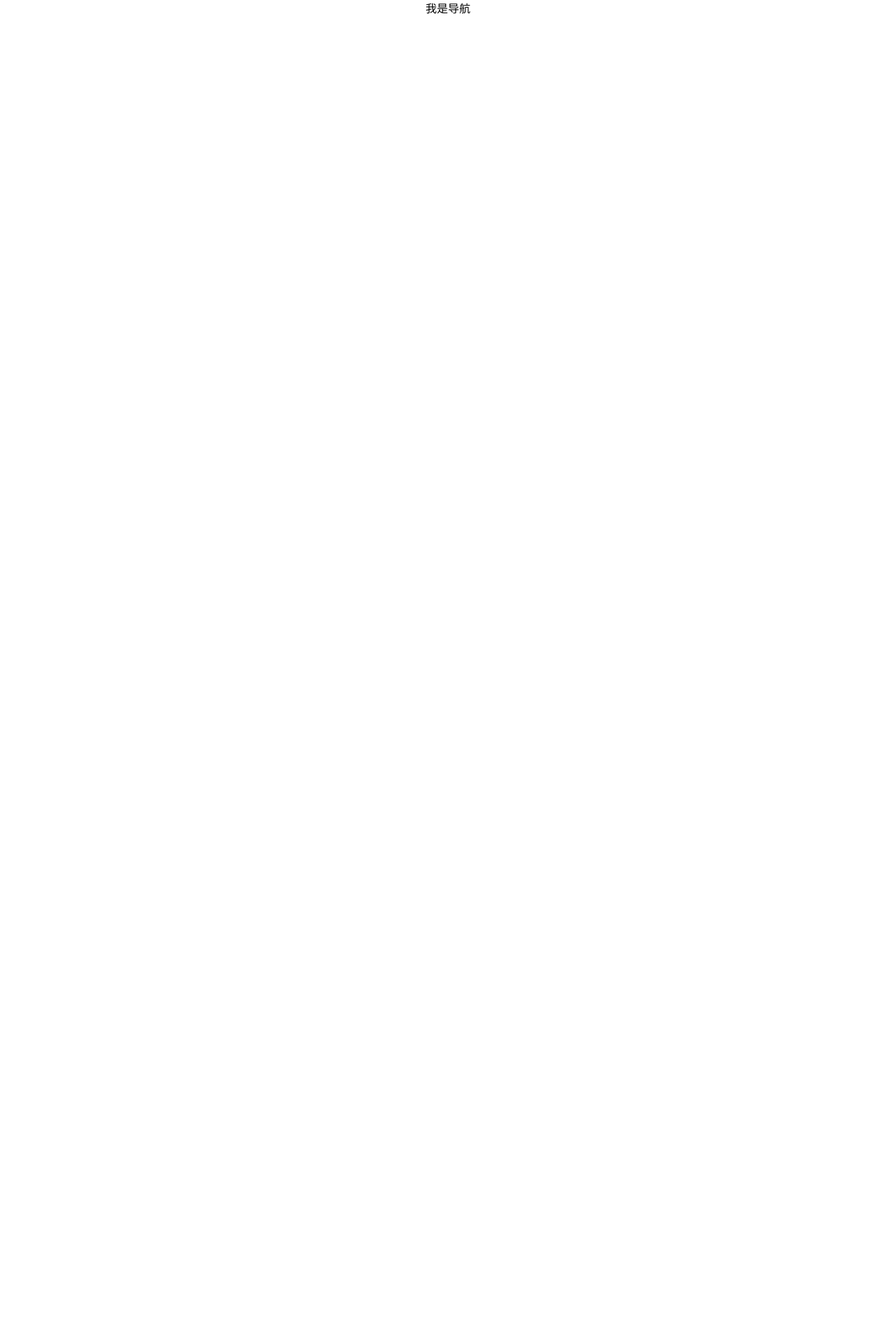
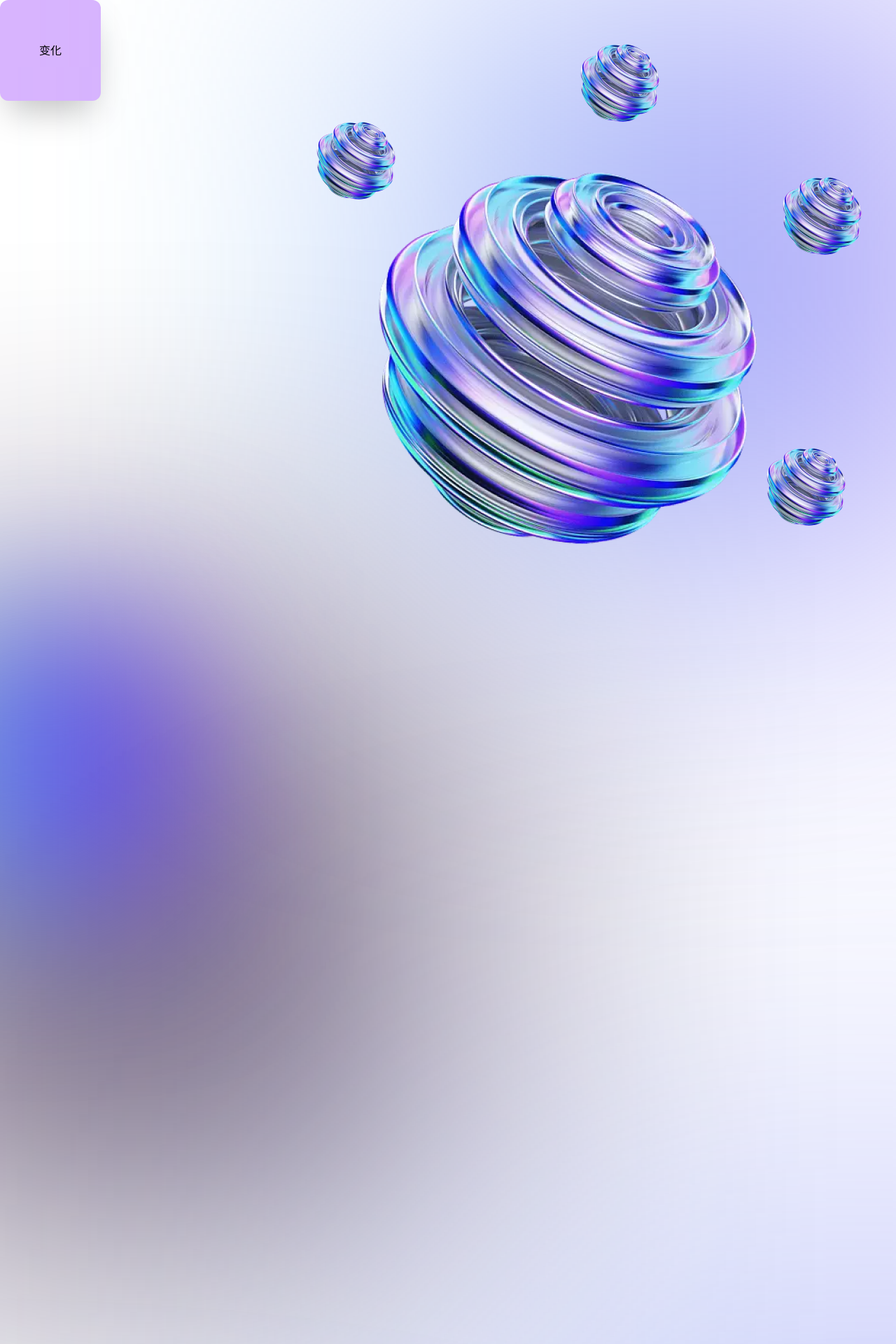
Before and after one commit to Kori000/000cxxxx, a Vue app: page / in a window 1280 px wide. Shown: the top 1920 px of the page at 70% size. Built offline with nearby package versions, Linux system fonts and the light colour scheme.

Commit message:
背景完成

```diff
--- a/index.html
+++ b/index.html
@@ -2,7 +2,7 @@
  * @Author: Kori
  * @Date: 2022-10-28 16:57:35
  * @LastEditors: Kori
- * @LastEditTime: 2022-10-28 18:23:42
+ * @LastEditTime: 2022-10-29 18:48:21
  * @FilePath: /portalverse_offcial/index.html
  * @Description:
  *
--- a/src/App.vue
+++ b/src/App.vue
@@ -2,13 +2,13 @@
  * @Author: Kori
  * @Date: 2022-10-28 16:57:35
  * @LastEditors: Kori
- * @LastEditTime: 2022-10-29 11:19:29
+ * @LastEditTime: 2022-10-29 20:11:59
  * @FilePath: /portalverse_offcial/src/App.vue
  * @Description:
  *
 -->
 <script setup>
-import MainPage from '@/view/MainPage.vue'
+import MainPage from '@/view/HomeScreen/MainPage.vue'
 </script>
 
 <template>
--- /dev/null
+++ b/src/components/BackGround.vue
@@ -0,0 +1,98 @@
+<!--
+ * @Author: Kori
+ * @Date: 2022-10-29 12:19:38
+ * @LastEditors: Kori
+ * @LastEditTime: 2022-10-29 21:19:52
+ * @FilePath: /portalverse_offcial/src/components/BackGround.vue
+ * @Description:
+ *
+-->
+<template>
+  <div class="max-w-[1440px] relative ml-auto mr-auto" :style="{ backgroundColor: bool ? bgColor1 : bgColor2 }">
+    <button class="w-36 h-36 bg-purple-300 rounded-xl shadow-2xl" @click="toggle">变化</button>
+    <!-- 球体 -->
+    <div class="absolute top-[197px] right-[171px] z-10">
+      <img src="@/assets/main-sphere.png">
+      <img class="absolute -top-[33px] -left-[52px]" src="@/assets/small-spheres.png">
+      <img class="absolute -top-[144px] left-[325px]" src="@/assets/small-spheres.png">
+      <img class="absolute top-[46px] -right-[128px]" src="@/assets/small-spheres.png">
+      <img class="absolute bottom-[53px] -right-[105px]" src="@/assets/small-spheres.png">
+    </div>
+    <!-- 椭圆渐变块 -->
+    <div class="absolute top-[7336px] left-[380px]
+      w-[751px] h-[789px]
+      gradient-ellipse
+       blur-[400px]">
+    </div>
+    <div class="absolute top-[89px] -right-[18.5px]
+      w-[613px] h-[613px]
+      gradient-ellipse
+      blur-[250px]">
+    </div>
+    <div class="absolute top-[4426px] -right-[120px]
+      w-[366px] h-[385px]
+      gradient-ellipse
+      blur-[125px]">
+    </div>
+    <div class="absolute top-[4975px] -left-[192px]
+    w-[366px] h-[385px]
+    gradient-ellipse
+      blur-[125px] ">
+    </div>
+    <div class="absolute top-[5543px] -right-[277px]
+    w-[366px] h-[385px]
+    gradient-ellipse
+      blur-[125px] ">
+    </div>
+    <div class="absolute top-[3082px] -left-[242px]
+    w-[366px] h-[385px]
+    gradient-ellipse
+      blur-[125px] ">
+    </div>
+    <div class="absolute top-[2204px] -right-[211px]
+    w-[366px] h-[385px]
+    gradient-ellipse
+      blur-[125px] ">
+    </div>
+    <div class="absolute top-[1004px] -left-[137px]
+    w-[667px] h-[667px]
+      bg-[#17002B] filter blur-[252px]">
+    </div>
+    <div class="absolute top-[892px] -left-[121px]
+    w-[366px] h-[385px]
+    gradient-ellipse
+      blur-[125px] ">
+    </div>
+    <div class="absolute top-[6261px] -left-[529px]
+    w-[933px] h-[981px]
+    gradient-ellipse
+      blur-[400px] ">
+    </div>
+    <div class="absolute top-[5286px] -right-[461px]
+    w-[734px] h-[772px]
+    gradient-ellipse
+      blur-[400px] ">
+    </div>
+    <div class="absolute top-[1949px] -right-[315px]
+    w-[734px] h-[772px]
+    gradient-ellipse
+      blur-[400px] ">
+    </div>
+    <div class="absolute top-[2886px] -left-[498px]
+    w-[734px] h-[772px]
+    gradient-ellipse
+      blur-[400px] ">
+    </div>
+  </div>
+
+</template>
+
+<script setup>
+import { ref } from 'vue';
+const bool = ref(true)
+const bgColor1 = ref('')
+const bgColor2 = ref('#0c0c0c')
+function toggle () {
+  bool.value = !bool.value
+}
+</script>
--- a/src/components/Navigation.vue
+++ b/src/components/Navigation.vue
@@ -2,13 +2,13 @@
  * @Author: Kori
  * @Date: 2022-10-28 16:57:35
  * @LastEditors: Kori
- * @LastEditTime: 2022-10-28 23:17:24
+ * @LastEditTime: 2022-10-29 17:15:49
  * @FilePath: /portalverse_offcial/src/components/Navigation.vue
  * @Description:
  *
 -->
 <template>
-  我是导航
+  <h1 class="text-white text-xl bg-blue-300 w-screen">我是导航</h1>
 </template>
 <script setup>
 const a = 19
--- a/src/style.css
+++ b/src/style.css
@@ -1,4 +1,18 @@
 /* 导入Tailwind */
 @tailwind base;
 @tailwind components;
+
+@layer components {
+
+  /* 背景圆形渐变色 */
+  .gradient-ellipse {
+    @apply bg-gradient-to-r from-[#75DAF3] via-[#4553F2] to-[#7623F5] filter
+  }
+
+
+
+}
+
+
+
 @tailwind utilities;
--- /dev/null
+++ b/src/view/HomeScreen/MainPage.vue
@@ -0,0 +1,24 @@
+<!--
+ * @Author: Kori
+ * @Date: 2022-10-28 18:40:42
+ * @LastEditors: Kori
+ * @LastEditTime: 2022-10-29 21:09:07
+ * @FilePath: /portalverse_offcial/src/view/HomeScreen/MainPage.vue
+ * @Description:
+ *
+-->
+<template>
+  <div class="h-[9641px]  bg-black-0c overflow-hidden ">
+    <BackGround class="h-full bg-white"></BackGround>
+  </div>
+</template>
+
+<script setup>
+import Navigation from "@/components/Navigation.vue";
+import BackGround from "@/components/BackGround.vue";
+
+</script>
+
+<style  scoped>
+
+</style>
--- a/src/view/MainPage.vue
+++ /dev/null
@@ -1,23 +0,0 @@
-<!--
- * @Author: Kori
- * @Date: 2022-10-28 18:40:42
- * @LastEditors: Kori
- * @LastEditTime: 2022-10-29 11:22:22
- * @FilePath: /portalverse_offcial/src/view/MainPage.vue
- * @Description:
- *
--->
-<template>
-  <div class="h-9641.24px flex justify-center bg-black ">
-    <Navigation></Navigation>
-  </div>
-</template>
-
-<script setup>
-import Navigation from "@/components/Navigation.vue";
-
-</script>
-
-<style  scoped>
-
-</style>
--- a/tailwind.config.cjs
+++ b/tailwind.config.cjs
@@ -2,7 +2,7 @@
  * @Author: Kori
  * @Date: 2022-10-28 17:15:36
  * @LastEditors: Kori
- * @LastEditTime: 2022-10-29 11:36:18
+ * @LastEditTime: 2022-10-29 14:13:28
  * @FilePath: /portalverse_offcial/tailwind.config.cjs
  * @Description:
  *
@@ -14,10 +14,14 @@ module.exports = {
     extend: {
       height: {
         "9641.24px": "9641.24px"
+      },
+      colors: {
+        "black-0c": "#0c0c0c",
+        "linear-text-end": "#BBBBFF",
+        "linear-light-start": "#7623F5",
+        "linear-light-mid": "#4553F2",
+        "linear-light-end": "#75DAF3",
       }
-    },
-    colors: {
-      'black-0c': "#0c0c0c"
     }
   },
   plugins: [
```
Also changed, not shown: src/assets/main-sphere.png (added), src/assets/small-spheres.png (added).
